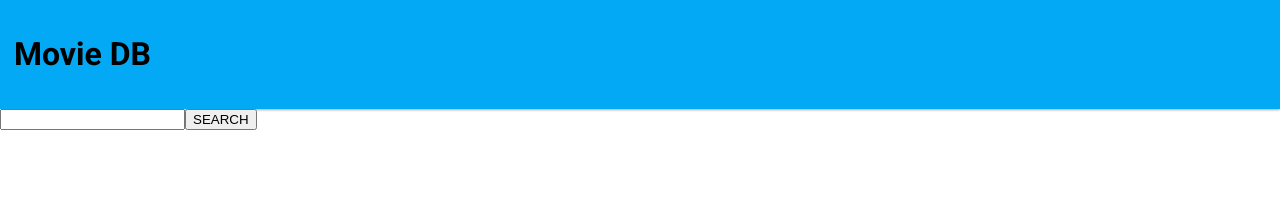
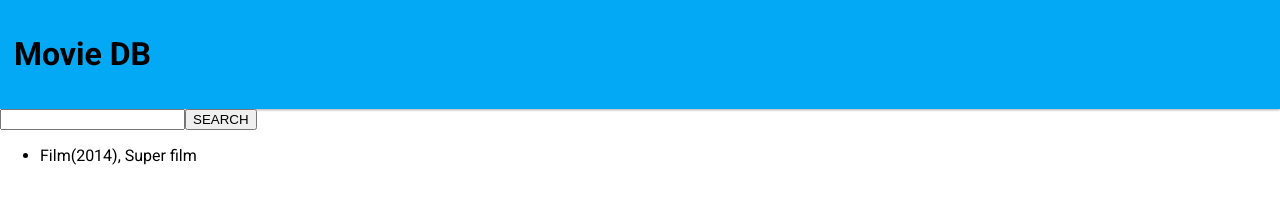
Before and after one commit to mazikwyry/movie-db-browser, a website built with webpack: page index.html in a window 1280 px wide. Built offline with nearby package versions, Linux system fonts and the light colour scheme; no server answers.

Commit message:
Create MovieList UI component for rendering list of Movies

```diff
--- a/index.html
+++ b/index.html
@@ -10,6 +10,7 @@
     <h1>Movie DB</h1>
   </header>
   <from action='#' id="form"></from>
+  <ul id="movie_list"></ul>
 
   <script src="build/main.bundle.js"></script>
 </body>
--- /dev/null
+++ b/js/Movie.js
@@ -0,0 +1,19 @@
+class Movie {
+  constructor(title, release_date, overview, poster_path) {
+    this.title = title;
+    this.release_date = release_date;
+    this.overview = overview;
+    this.poster_path = poster_path;
+  }
+
+  render(){
+    const {title, release_date, overview, poster_path} = this;
+    const movieElement = document.createElement('LI');
+
+    const movieDetails = `${title}(${release_date}), ${overview}`;
+    movieElement.appendChild(document.createTextNode(movieDetails));
+    return movieElement;
+  }
+}
+
+export default Movie;
--- /dev/null
+++ b/js/MovieList.js
@@ -0,0 +1,15 @@
+class MoviesList {
+  constructor(movies = []) {
+    this.movies = movies;
+  }
+
+  render(){
+    const movieList = document.getElementById('movie_list');
+
+    this.movies.map((movie) => {
+      movieList.appendChild(movie.render());
+    })
+  }
+}
+
+export default MoviesList;
--- a/js/main.js
+++ b/js/main.js
@@ -1,5 +1,7 @@
 import SearchMovie from './SearchMovie.js';
 import SearchForm from './SearchForm.js';
+import MovieList from './MovieList.js';
+import Movie from './Movie.js';
 
 const search = new SearchMovie;
 search.findByText('test').then(results => console.log(results));
@@ -7,3 +9,7 @@ search.findByText('test').then(results => console.log(results));
 
 const searchForm = new SearchForm(value => console.log(value));
 searchForm.render();
+
+const movies = [new Movie('Film', '2014', 'Super film', null)]
+const movieList = new MovieList(movies);
+movieList.render();
```
